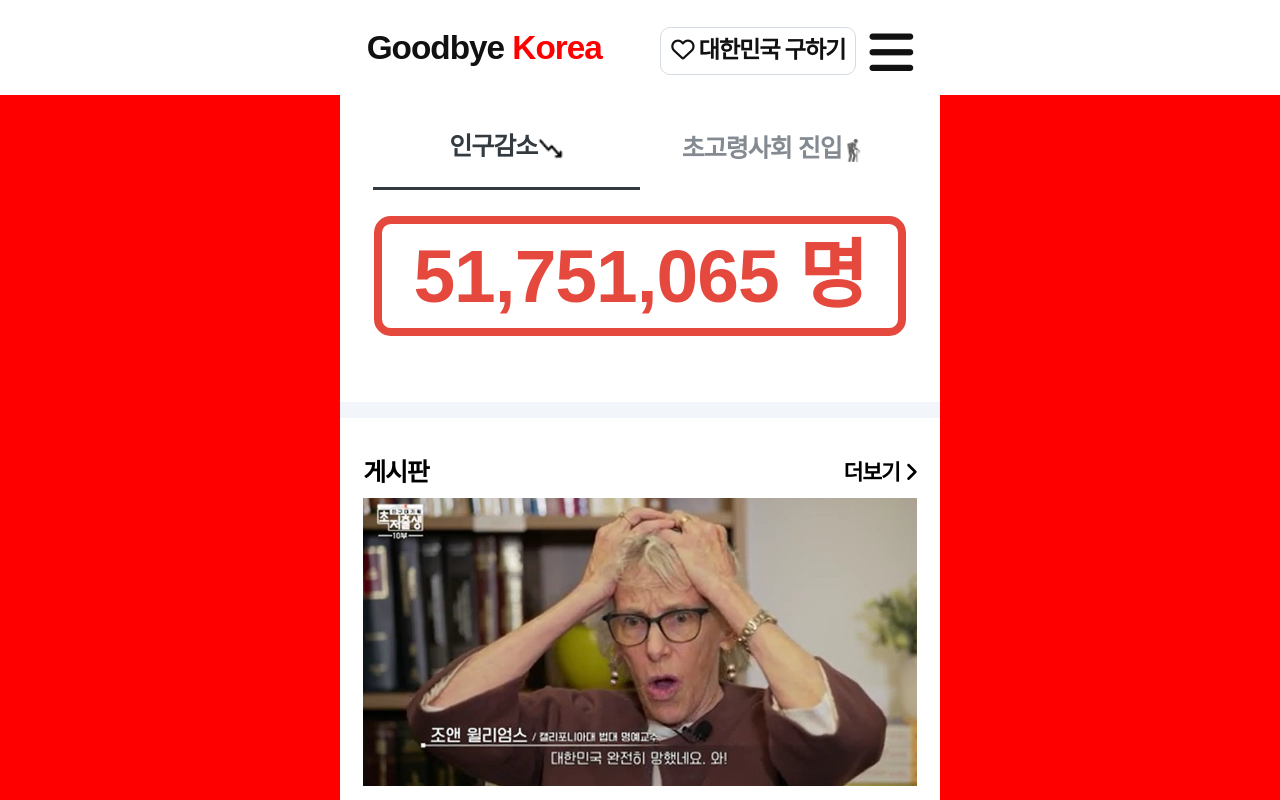
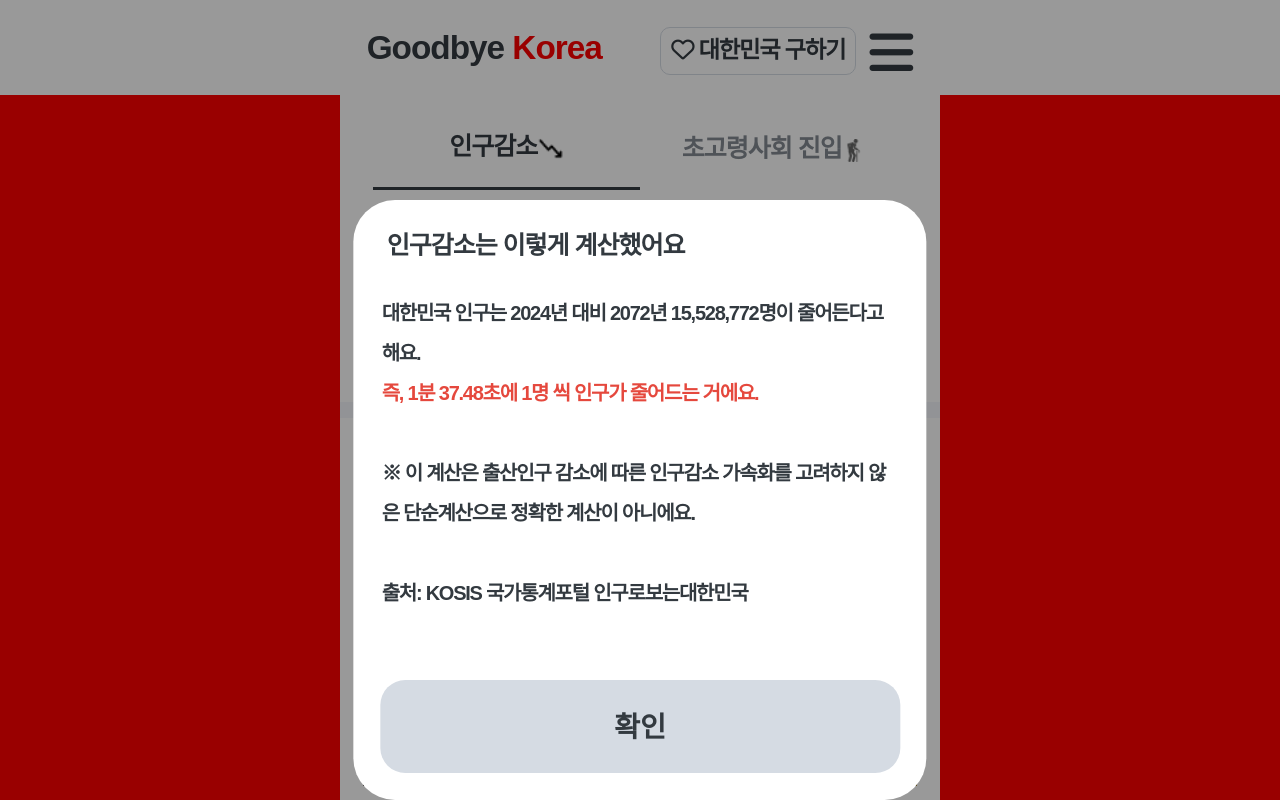
Before and after one commit to moong94/gbk, a React (Create React App) app in the folder src/main/gbk-frontend/: page / in a window 1280 px wide. Shown: the top 800 px of the page. Built offline with nearby package versions, Linux system fonts and the light colour scheme.

Commit message:
bottom-Sheet Modal

```diff
--- a/src/main/gbk-frontend/src/components/gbkMain.css
+++ b/src/main/gbk-frontend/src/components/gbkMain.css
@@ -131,6 +131,72 @@
 	cursor:pointer;
 }
 
+#modalContainer{
+	width: 100%;
+	height:100%;
+	position:fixed;
+	top:0;
+	left:0;
+	display:flex;
+	background:rgba(0,0,0,0.4);
+}
+
+.mainModal{
+	position: fixed;
+	display:none;
+	bottom: 0;
+	width:573.33px;
+	background-color: #ffffff;
+	z-index: 1;
+	transform: translate(-50%,0);
+    left: 50%;
+	border-radius:41.67px;
+	height:600px;
+	font-weight: 700;
+}
+
+.modalSubTitle{
+	height:93.33px;
+	font-size:25px;
+	letter-spacing: -1px;
+	padding:0 33.33px;
+}
+.modalSubTitleText{
+	padding-top:33.33px;
+}
+
+.modalContents{
+	font-size:20px;
+	letter-spacing: -1.25px;
+	line-height: 40px;
+}
+
+.modalContentsText{
+	padding:0 28.33px;
+}
+
+.modalContentsRedText{
+	color:#E5483D;
+}
+
+.modalConfirmButton{
+	position:fixed;
+	width:520px;
+	height:93.33px;
+	border-radius: 25px;
+	background-color: #D5DBE3;
+	place-content: center;
+    text-align: center;
+	transform: translate(-50%);
+    left: 50%;
+	top:480px;
+	font-size:28.33px;
+	font-weight:700;
+}
+
+.activeModal{
+	display:block;
+}
 
 
 @media (max-width: 600px) {
@@ -211,4 +277,7 @@
 	.Joan-Wiliams{
 		padding: 0 3.8889vw;
 	}
+	.mainModal{
+		width: 94.4450vw;
+	}
 }
--- a/src/main/gbk-frontend/src/components/gbkMain.js
+++ b/src/main/gbk-frontend/src/components/gbkMain.js
@@ -29,21 +29,53 @@ function GbkMain() {
             <div id="boardMoreBox"><Link id="boardMore">더보기 <i class="fa-solid fa-angle-right"></i></Link></div>
           </div>
           <div>
-            <img class="Joan-Wiliams" src={require("../images/williams.jpg")} alt="Joan Williams said 'Korea is so screwed. Wow!'. You can link to board page."></img>
+            <Link id="boardLinkImg">
+              <img class="Joan-Wiliams" src={require("../images/williams.jpg")} alt="Joan Williams said 'Korea is so screwed. Wow!'. You can link to board page."></img>
+            </Link>
           </div>
         </div>
       </div>
-      <div id="decreaseModal">
-        <span>인구감소는 이렇게 계산했어요</span>
-        <span>대한민국 인구는 2024년 대비 2072년 15,528,772명이 줄어든다고 해요. 즉, 1분 37.48초에 1명 씩 인구가 줄어드는 거에요.</span>
-        <span>※ 이 계산은 출산인구 감소에 따른 인구감소 가속화를 고려하지 않은 단순계산으로 정확한 계산이 아니에요.</span>
-        <span>출처: KOSIS 국가통계포털 인구로보는대한민국</span>
-      </div>
-      <div id="oldModal">
-        <span>초고령사회 진입은 이렇게 계산했어요</span>
-        <span>초고령사회란 전체 인구에서 65세 이상이 차지하는 비율이 20% 이상인 사회로, 대한민국은 2025년 초고령사회로 진입한다고 해요.</span>
-        <span>※ 초고령사회 진입은 고령인구 비율이 20.3%가 되는 2025년 7월 1일을 기준으로 계산했으며 정확한 계산이 아니에요.</span>
-        <span>출처: KOSIS 국가통계포털 인구로보는대한민국</span>
+      <div id="modalContainer">
+        <div id="decreaseModal" class="mainModal activeModal">
+          <div class="modalSubTitle">
+            <p class="modalSubTitleText">
+              인구감소는 이렇게 계산했어요
+            </p>
+            </div>
+          <div class="modalContents">
+            <p class="modalContentsText">
+              대한민국 인구는 2024년 대비 2072년 15,528,772명이 줄어든다고 해요.
+              <p class="modalContentsRedText">
+                즉, 1분 37.48초에 1명 씩 인구가 줄어드는 거에요.
+              </p>
+              <br />
+              ※ 이 계산은 출산인구 감소에 따른 인구감소 가속화를 고려하지 않은 단순계산으로 정확한 계산이 아니에요.
+              <br />
+              <br />
+              출처: KOSIS 국가통계포털 인구로보는대한민국
+            </p>
+          </div>
+          <div class="modalConfirmButton">
+            확인
+          </div>
+        </div>
+        <div id="oldModal" class="mainModal">
+          <div class="modalSubTitle">
+            <p class="modalSubTitleText">
+              초고령사회 진입은 이렇게 계산했어요
+            </p>
+          </div>
+          <div class="modalContents">
+            <p class="modalContentsText">
+              초고령사회란 전체 인구에서 65세 이상이 차지하는 비율이 20% 이상인 사회로, 대한민국은 2025년 초고령사회로 진입한다고 해요.
+              <br />
+              ※ 초고령사회 진입은 고령인구 비율이 20.3%가 되는 2025년 7월 1일을 기준으로 계산했으며 정확한 계산이 아니에요.
+              <br />
+              <br />
+              출처: KOSIS 국가통계포털 인구로보는대한민국
+            </p>
+          </div>
+        </div>
       </div>
 {/*       <div className="gbk-animation-tab">
          {this.gbk-animation}
--- a/src/main/gbk-frontend/src/index.css
+++ b/src/main/gbk-frontend/src/index.css
@@ -2,7 +2,7 @@
 
 *, *:before, *:after {margin:0px;padding:0px;box-sizing:border-box;-webkit-box-sizing:border-box;-moz-box-sizing:border-box;-o-box-sizing:border-box;/*outline:0;-webkit-tap-highlight-color:transparent;-ms-user-select: none; -moz-user-select: -moz-none;-webkit-user-select: none;user-select: none;-webkit-touch-callout:none;*/}
 
-html,body {height:100%; font-family: 'AppleSDGothicNeo-Regular','Malgun Gothic', '맑은 고딕', 'dotum', '돋움','Noto Sans KR','Spoqa Han Sans Neo', sans-serif;font-weight:400; font-size:16px; line-height:1; color:#111; -webkit-text-size-adjust:none; box-sizing:border-box; -moz-box-sizing:border-box; -webkit-box-sizing:border-box; -o-box-sizing:border-box;}
+html,body {height:100%; font-family: 'AppleSDGothicNeo-Regular','Malgun Gothic', '맑은 고딕', 'dotum', '돋움','Noto Sans KR','Spoqa Han Sans Neo', sans-serif;font-weight:400; font-size:16px; line-height:1; color:#333A40; -webkit-text-size-adjust:none; box-sizing:border-box; -moz-box-sizing:border-box; -webkit-box-sizing:border-box; -o-box-sizing:border-box;}
 
 address, article, aside, canvas, details, figure, figcaption, footer, header, hgroup, menu, nav, section {display:block\9; margin:0\9; padding:0\9;}
 
```
